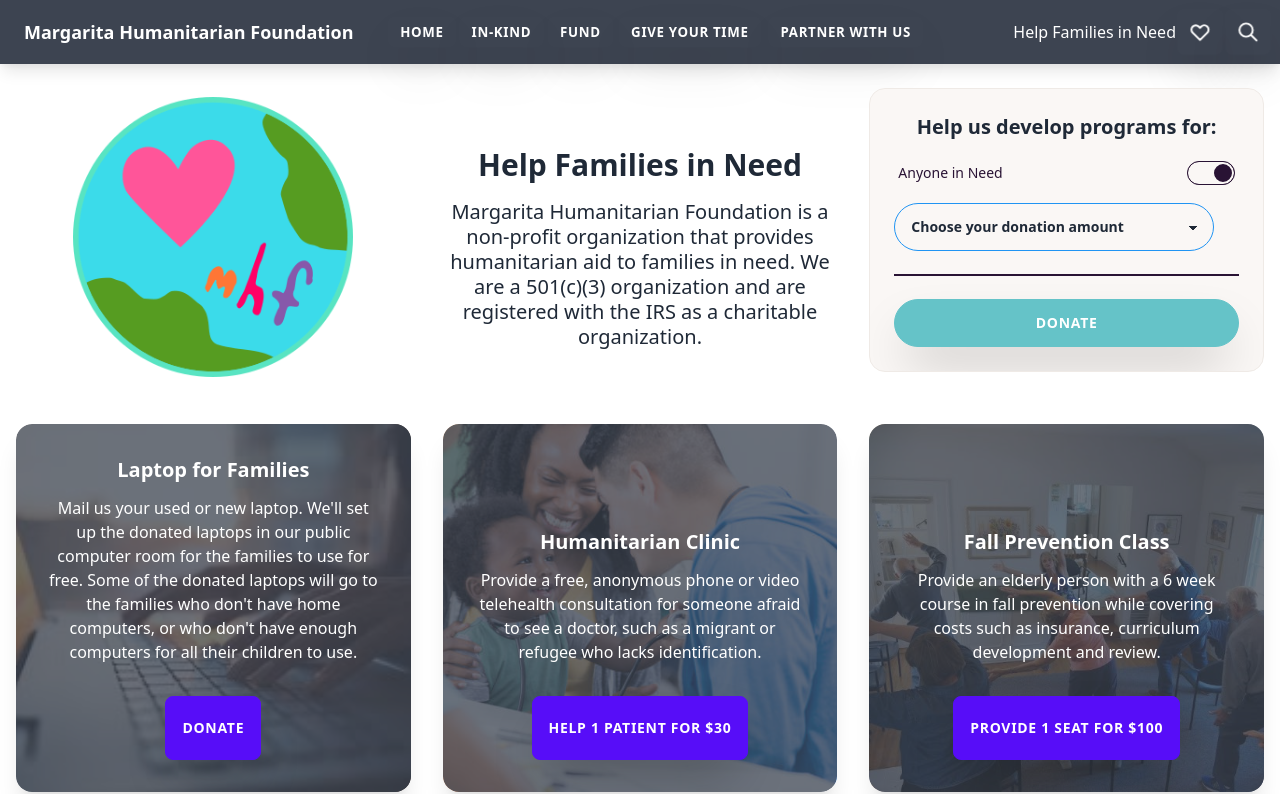
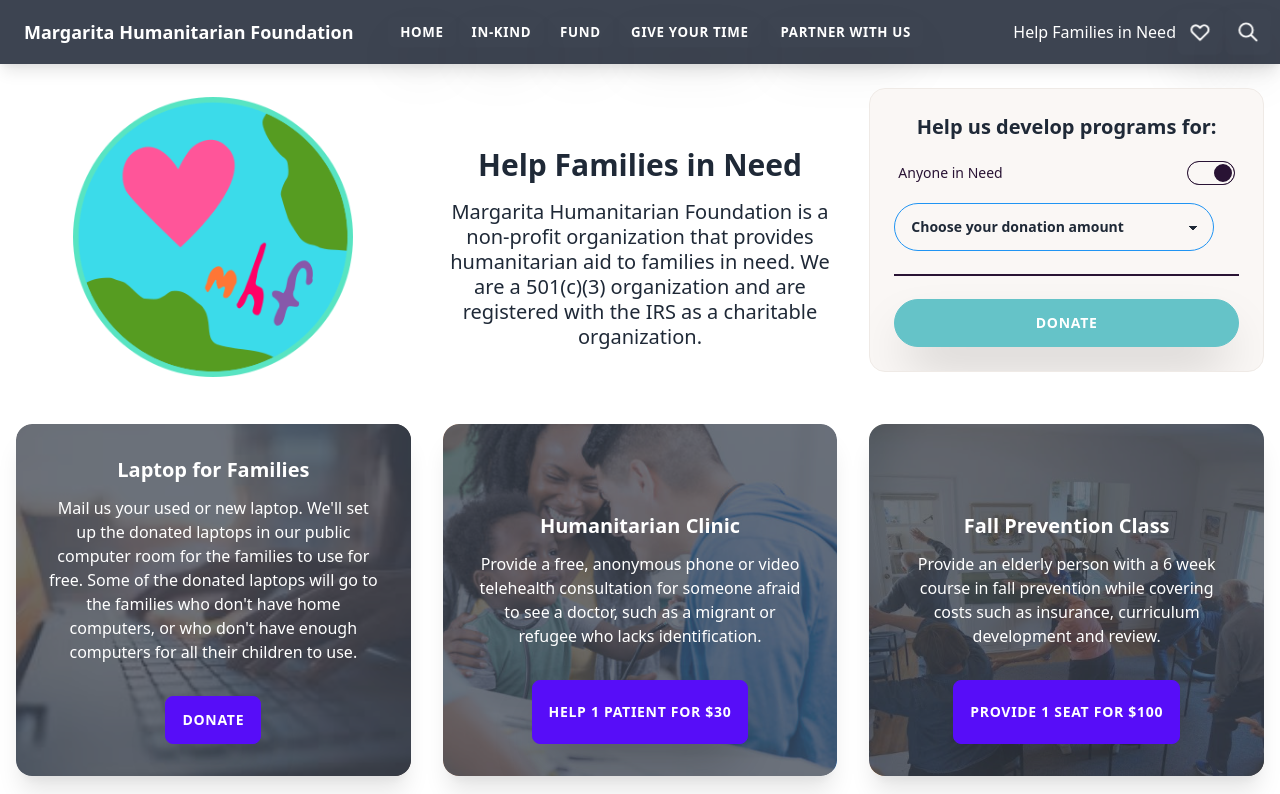
Before and after one commit to margaritahumanitarian/helpafamily, a Next.js app: page / in a window 1280 px wide. Shown: the top 794 px of the page. Built offline with nearby package versions, Linux system fonts and the light colour scheme.

Commit message:
added link to form

```diff
--- a/components/LaptopForFamiliesCard.js
+++ b/components/LaptopForFamiliesCard.js
@@ -12,7 +12,7 @@ function LaptopForFamiliesCard() {
         }
       </CardParagraph>
 
-      <CardAction>{`Donate`}</CardAction>
+      <CardAction linkTo="/give-devices">{`Donate`}</CardAction>
     </Card>
   );
 }
```
